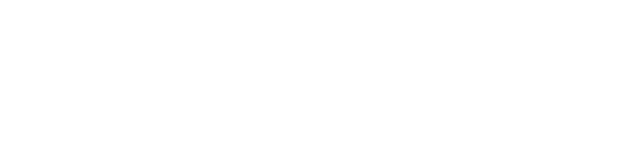
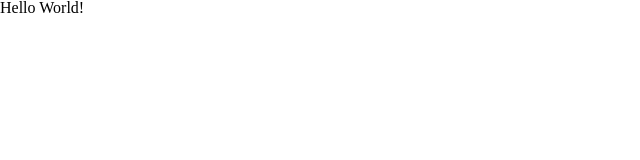
Before and after one commit to 1017yu/pract-nodejs, a website with bundled scripts: page dist/index.html in a window 1280 px wide. Shown: the whole page, without its empty margins (0-640 px from the left). Built offline with nearby package versions, Linux system fonts and the light colour scheme.

Commit message:
Update index.html

```diff
--- a/dist/index.html
+++ b/dist/index.html
@@ -1 +1 @@
-<!DOCTYPE html><html lang="en"><head><meta charset="UTF-8"><meta http-equiv="X-UA-Compatible" content="IE=edge"><meta name="viewport" content="width=device-width, initial-scale=1.0"><title>Document</title><link rel="stylesheet" href="https://cdn.jsdelivr.net/npm/reset-css@5.0.1/reset.min.css"><script src="/pract-nodejs.6839b165.js"></script></head><body> </body></html>
+<!DOCTYPE html><html lang="en"><head><meta charset="UTF-8"><meta http-equiv="X-UA-Compatible" content="IE=edge"><meta name="viewport" content="width=device-width, initial-scale=1.0"><title>JS-Test</title><link rel="stylesheet" href="https://cdn.jsdelivr.net/npm/reset-css@5.0.1/reset.min.css"><script src="/pract-nodejs.b348a4fa.js"></script></head><body> <h1>Hello World!</h1> </body></html>
```
